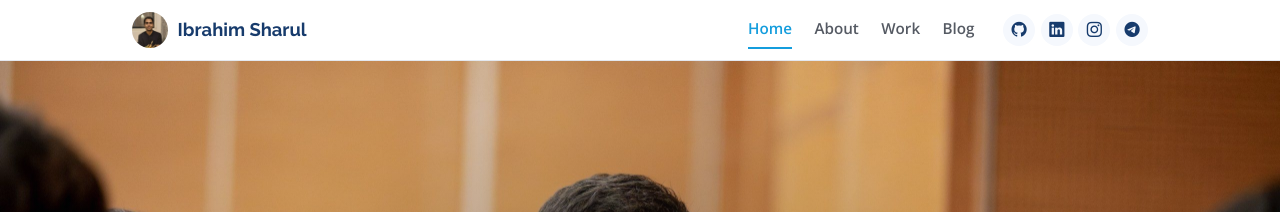
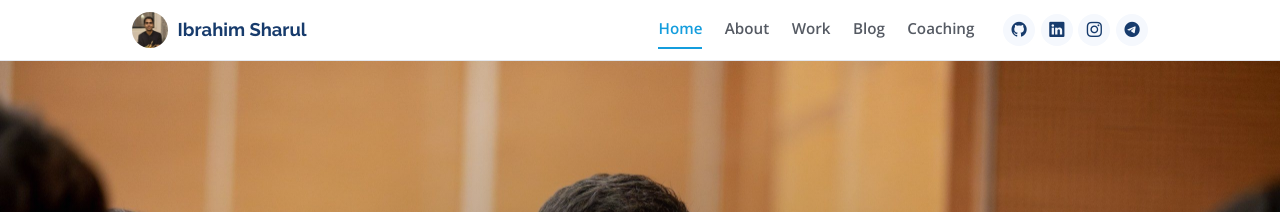
Before and after one commit to ibrahimisramos/ibrahimisramos.github.io, a Jekyll site: the page built from index.html, in a window 1280 px wide. Shown: the top 212 px of the page. Built offline with Jekyll 4.4.1, drawn with Linux system fonts in a browser that asks for light colours.

Commit message:
Add Coaching to the nav after Blog
Co-Authored-By: Claude Opus 5.5 (1M context) <noreply@anthropic.com>
Claude-Session: https://claude.ai/code/session_01W6sFwNukTNQ9zyostxjBYk

```diff
--- a/_includes/header.html
+++ b/_includes/header.html
@@ -7,7 +7,7 @@
         <img src="{{ '/assets/img/profile-img.jpg' | relative_url }}" alt="">
         <strong>{{ site.author.name }}</strong>
       </div>
-      {% assign nav = "Home:/:house,About:/about/:person,Work:/work/:briefcase,Blog:/blog/:journal-text" | split: "," %}
+      {% assign nav = "Home:/:house,About:/about/:person,Work:/work/:briefcase,Blog:/blog/:journal-text,Coaching:/coaching/:compass" | split: "," %}
       {% for item in nav %}
         {% assign parts = item | split: ":" %}
         {% assign href = parts[1] %}
```
